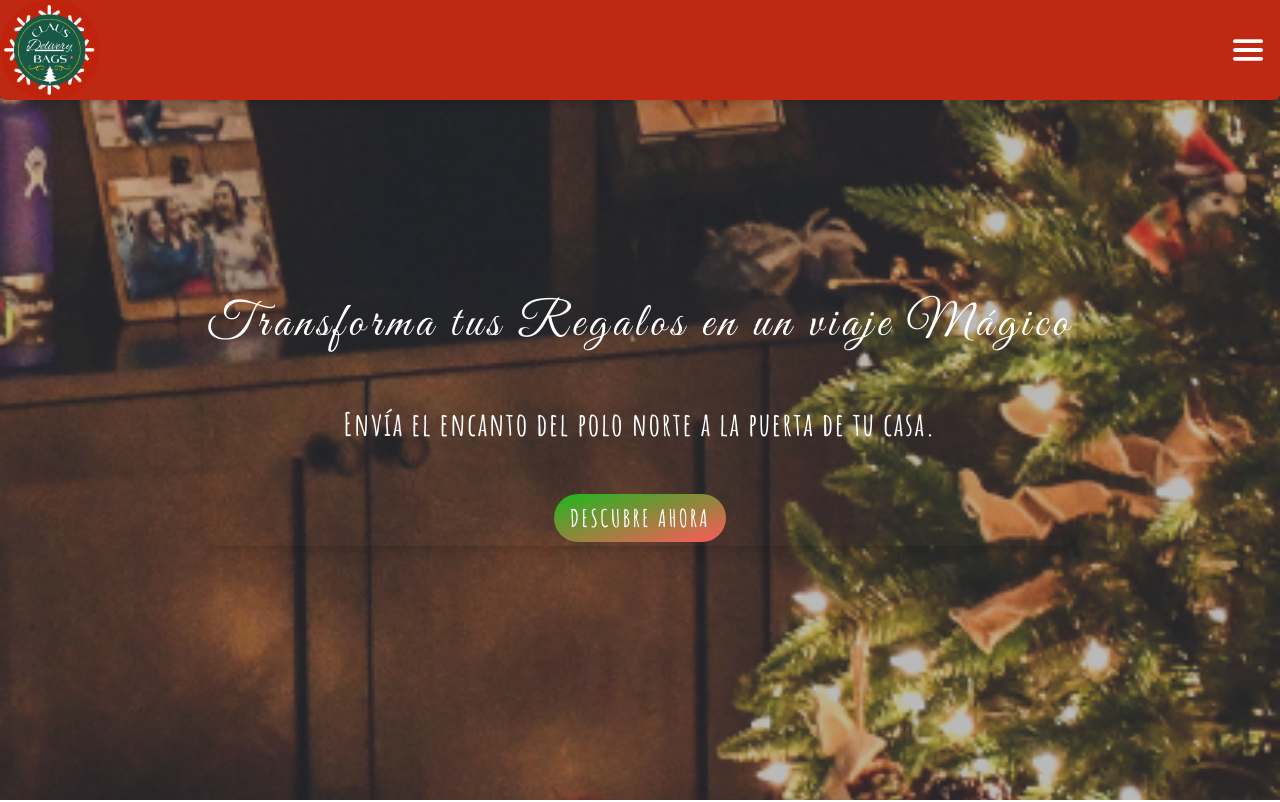
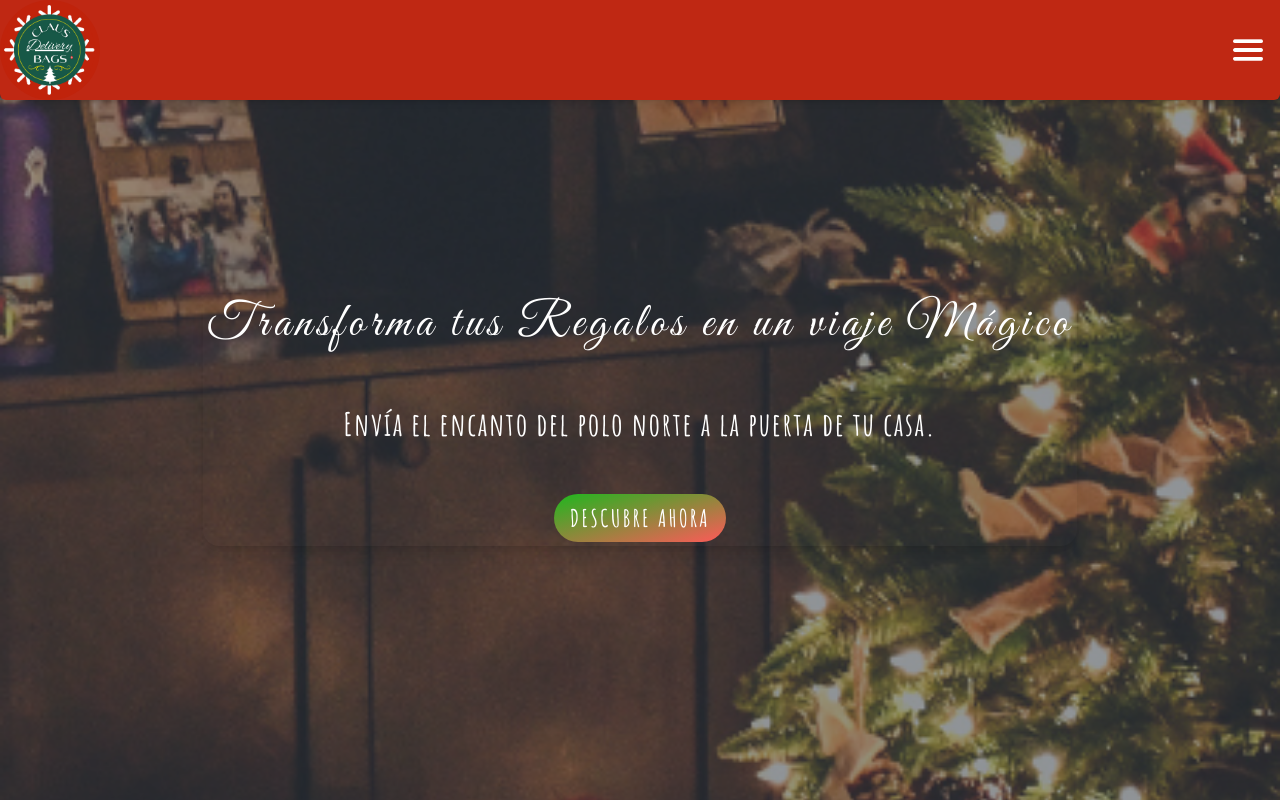
Before and after one commit to arenascode/ClausBags, a website: page index.html in a window 1280 px wide. Shown: the top 802 px of the page. Drawn offline with nearby package versions, Linux system fonts and the light colour scheme; a web font is replaced by a local one.

Commit message:
adding more opacity to Hero

```diff
--- a/index.html
+++ b/index.html
@@ -32,7 +32,7 @@
 
     <main>
       <div id="bannerHome" class="bannerHome hero min-h-[100svh] pt-9">
-        <div class="hero-overlay bg-opacity-30"></div>
+        <div class="hero-overlay bg-opacity-50"></div>
         <div class="hero-content text-center text-neutral-content">
           <div
             class="h-[max] p-1 text-white rounded-2xl shadow-lg bg-opacity-80 flex flex-col gap-1 items-center"
```
Also changed, not shown: src/css/output.css.
